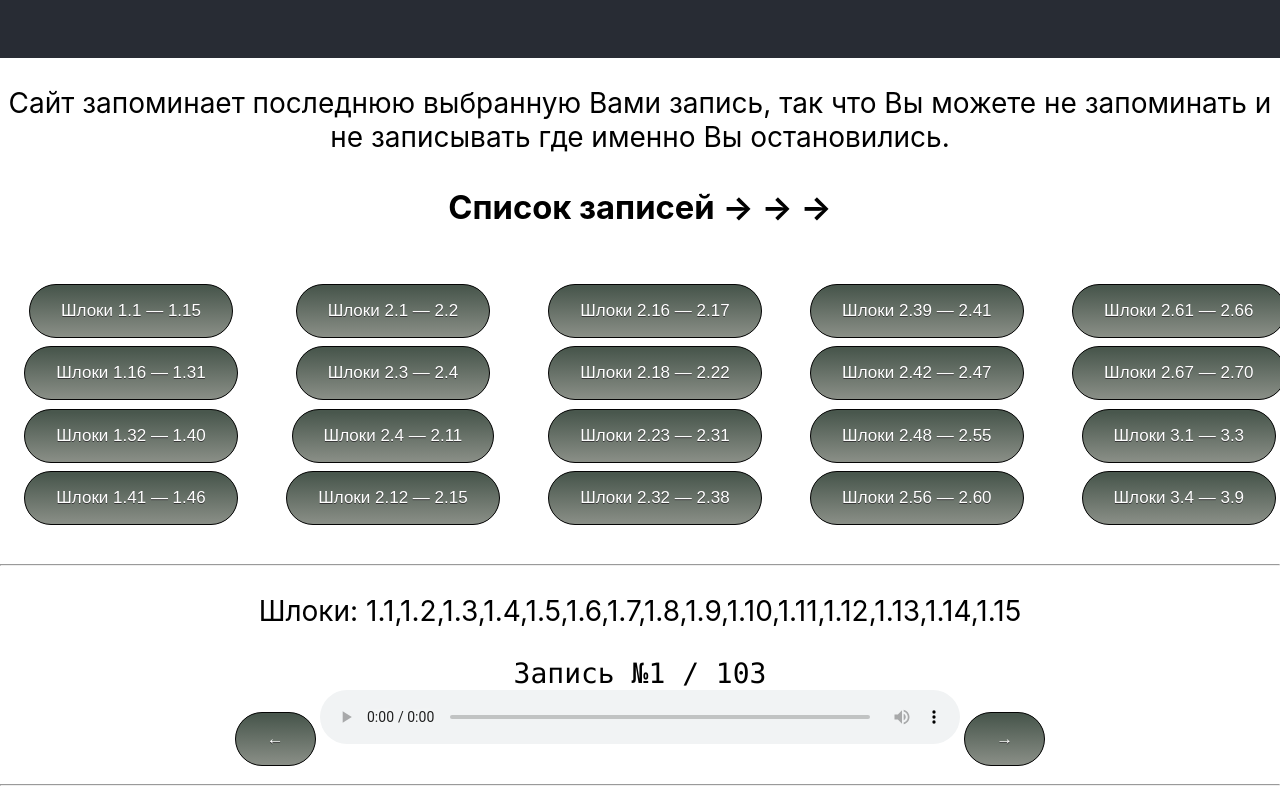
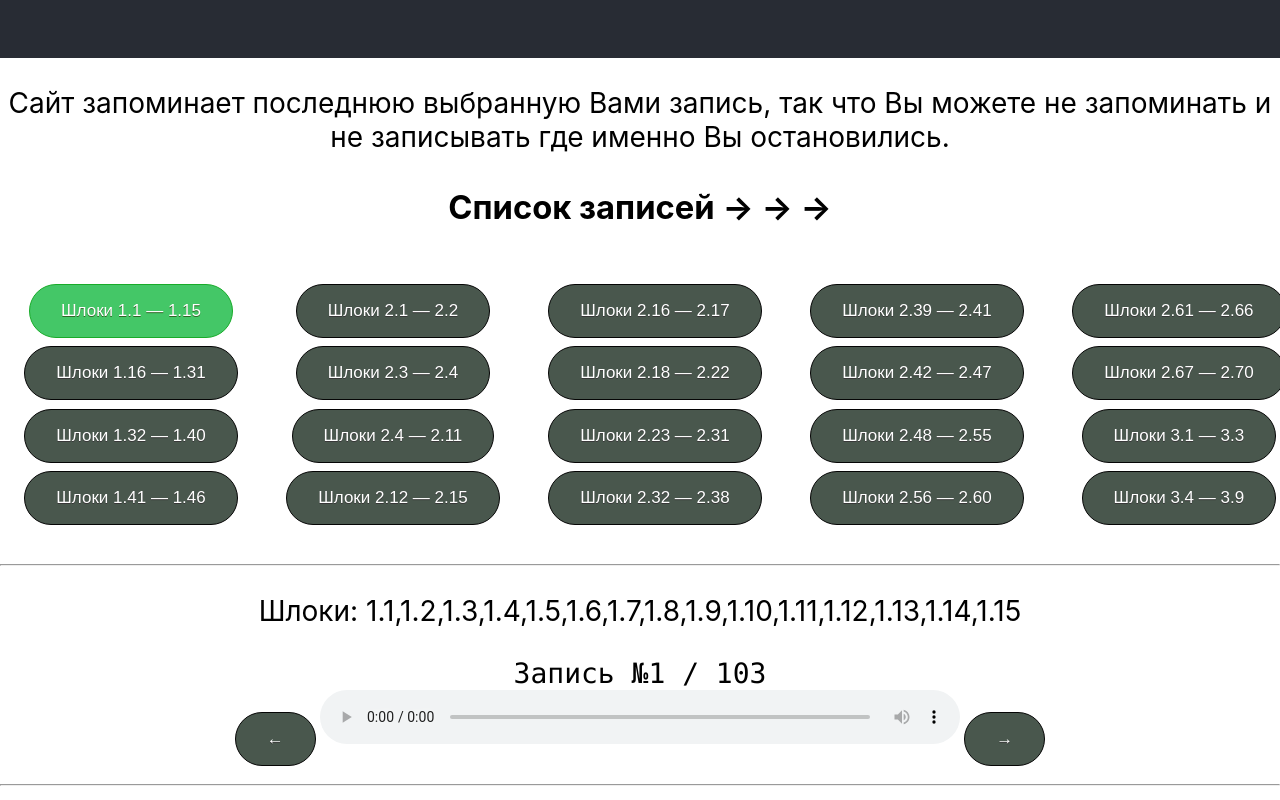
Before and after one commit to Praedo4/isokc, a React (Create React App) app: page / in a window 1280 px wide. Shown: the part 742-1542 px from the top of the page. Built offline with nearby package versions, Linux system fonts and the light colour scheme.

Commit message:
Made 'done' status visible with a button background color

```diff
--- a/public/style.css
+++ b/public/style.css
@@ -17,7 +17,6 @@ button{
     white-space: nowrap;
     margin: 0.25em;
 
-	background:linear-gradient(to bottom, #49574d 5%, #8a8f87 100%);
 	background-color:#49574d;
 	border-radius:28px;
 	border:1px solid #050505;
@@ -38,3 +37,24 @@ button:active {
 	position:relative;
 	top:1px;
 }
+
+button.done {
+	background-color:#44c767;
+	border-radius:28px;
+	border:1px solid #18ab29;
+	display:inline-block;
+	cursor:pointer;
+	color:#ffffff;
+	font-family:Arial;
+	font-size:17px;
+	padding:16px 31px;
+	text-decoration:none;
+	text-shadow:0px 1px 0px #2f6627;
+}
+button.done:hover {
+	background-color:#5cbf2a;
+}
+button.done:active {
+	position:relative;
+	top:1px;
+}
--- a/src/App.js
+++ b/src/App.js
@@ -84,7 +84,7 @@ function App() {
         <p>Сайт запоминает последнюю выбранную Вами запись, так что Вы можете не
           запоминать и не записывать где именно Вы остановились.</p>
         <h3>Список записей → → →</h3>
-        <TableOfContent {...Data} onSelect={selectAudio}/>
+        <TableOfContent selectedIndex={selectedAudio.index} {...Data} onSelect={selectAudio}/>
         <hr />
       </section>
       <Recording totalCount={Data.recordings.length} {...selectedAudio} findPrevious={findPrevious} findNext={findNext}/>
--- a/src/components/tableOfContent.js
+++ b/src/components/tableOfContent.js
@@ -1,33 +1,56 @@
 function TableOfContent(props) {
-
+  console.log(props.selectedIndex)
   return (
-    <div style={{display: 'flex', overflowX: 'auto'}}>
+    <div style={{ display: "flex", overflowX: "auto" }}>
       {props.recordings.map((recording, i) => {
-        return (
-          i%4 === 0 ?
-                <div
-                  className="navigation-item"
-                  key={i}
-                  style={{ margin: "20px"}}
-                >
-                  <button onClick={() => props.onSelect(props.recordings[i])}>
-                    Шлоки {props.recordings[i].start} — {props.recordings[i].end}
-                  </button>
-                 {i+1 < props.recordings.length ? <button onClick={() => props.onSelect(props.recordings[i+1])}>
-                    Шлоки {props.recordings[i+1].start} — {props.recordings[i+1].end}
-                  </button>: ""}
-                  {i+2 < props.recordings.length ? <button onClick={() => props.onSelect(props.recordings[i+2])}>
-                    Шлоки {props.recordings[i+2].start} — {props.recordings[i+2].end}
-                  </button>: ""}
-                  {i+3 < props.recordings.length ? <button onClick={() => props.onSelect(props.recordings[i+3])}>
-                    Шлоки {props.recordings[i+3].start} — {props.recordings[i+3].end}
-                  </button>: ""}
-                </div>
-                : ""
+        return i % 4 === 0 ? (
+          <div className="navigation-item" key={i} style={{ margin: "20px" }}>
+            <button
+              onClick={() => props.onSelect(props.recordings[i])}
+              className={props.selectedIndex > i ? "done" : ""}
+            >
+              Шлоки {props.recordings[i].start} — {props.recordings[i].end}
+            </button>
+            {i + 1 < props.recordings.length ? (
+              <button
+                onClick={() => props.onSelect(props.recordings[i + 1])}
+                className={props.selectedIndex > i + 1 ? "done" : ""}
+              >
+                Шлоки {props.recordings[i + 1].start} —{" "}
+                {props.recordings[i + 1].end}
+              </button>
+            ) : (
+              ""
+            )}
+            {i + 2 < props.recordings.length ? (
+              <button
+                onClick={() => props.onSelect(props.recordings[i + 2])}
+                className={props.selectedIndex > i + 2 ? "done" : ""}
+              >
+                Шлоки {props.recordings[i + 2].start} —{" "}
+                {props.recordings[i + 2].end}
+              </button>
+            ) : (
+              ""
+            )}
+            {i + 3 < props.recordings.length ? (
+              <button
+                onClick={() => props.onSelect(props.recordings[i + 3])}
+                className={props.selectedIndex > i + 3 ? "done" : ""}
+              >
+                Шлоки {props.recordings[i + 3].start} —{" "}
+                {props.recordings[i + 3].end}
+              </button>
+            ) : (
+              ""
+            )}
+          </div>
+        ) : (
+          ""
         );
       })}
     </div>
   );
 }
 
-export default TableOfContent
+export default TableOfContent;
```
